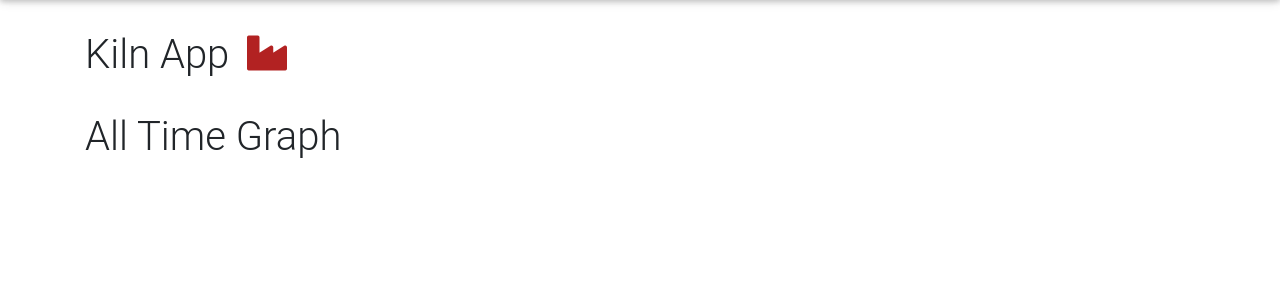
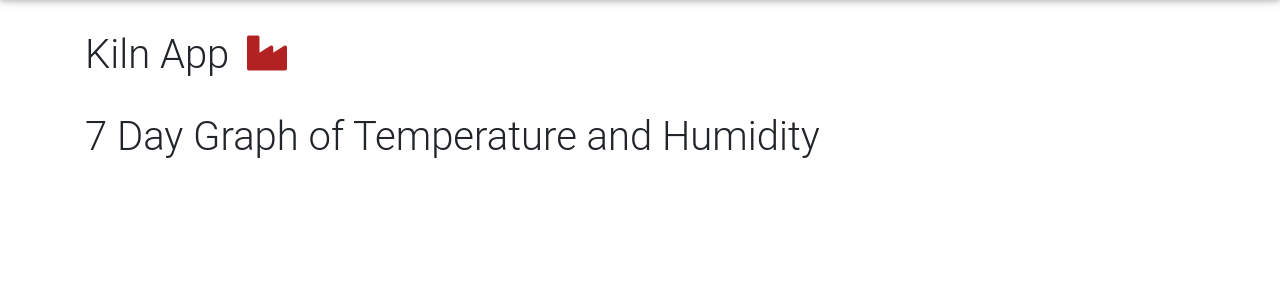
Before and after one commit to AlexSkrivseth/kiln-app, a Django app: page /kiln/1/ in a window 1280 px wide. Shown: the part 75-368 px from the top of the page. Run offline with Django 3.2, Linux system fonts and the light colour scheme; data that the repository does not hold is empty; some libraries are stand-ins or nearby versions.

Commit message:
Changed the title of the graph template

```diff
--- a/kiln_app/dashboard/templates/dashboard/detail_chart.html
+++ b/kiln_app/dashboard/templates/dashboard/detail_chart.html
@@ -18,7 +18,7 @@
 <body>
 
   <!-- Start your project here-->
-  <h1>All Time Graph</h1>
+  <h1>7 Day Graph of Temperature and Humidity</h1>
   <div style="height: 100vh">
     <div class="flex-center flex-column">
 
```
